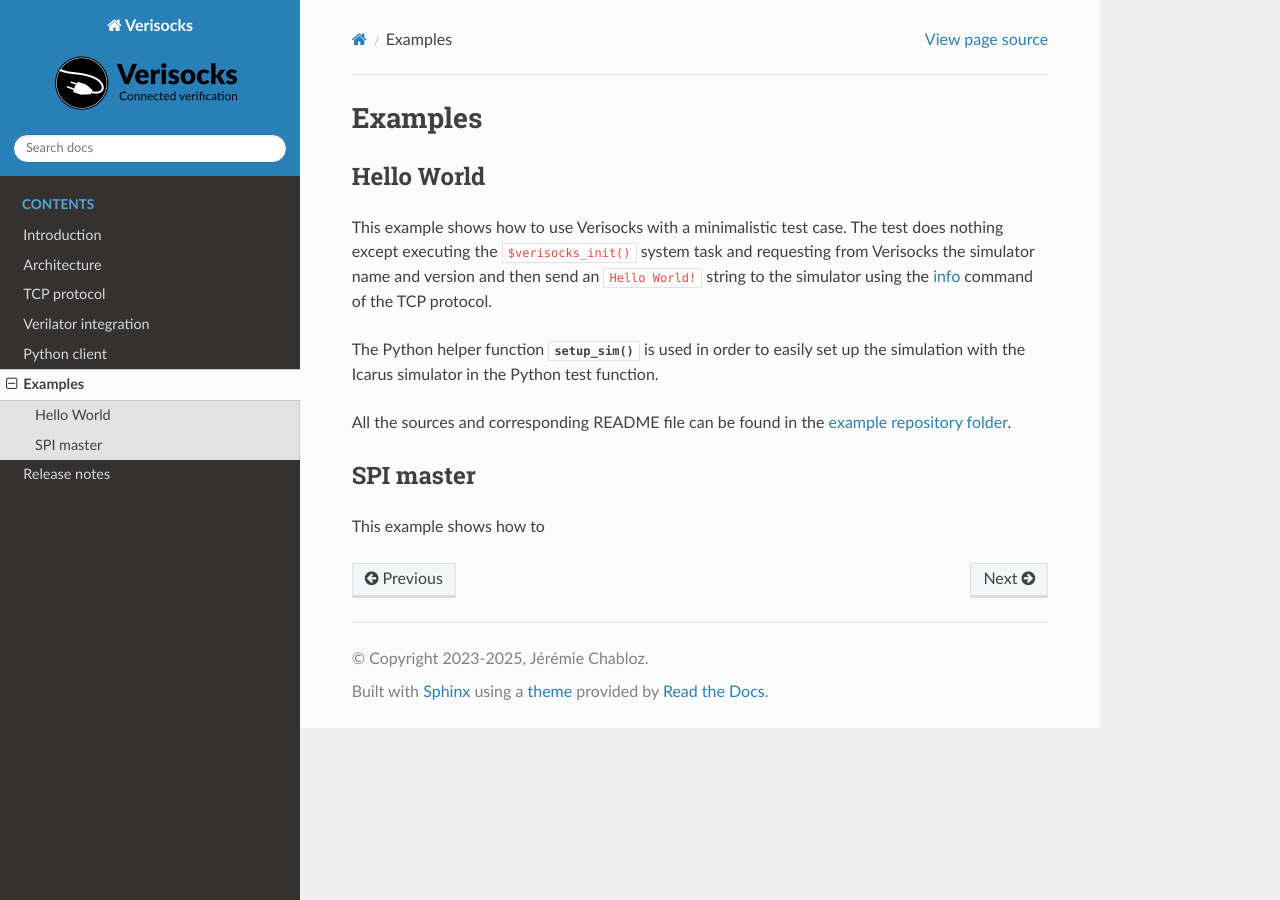
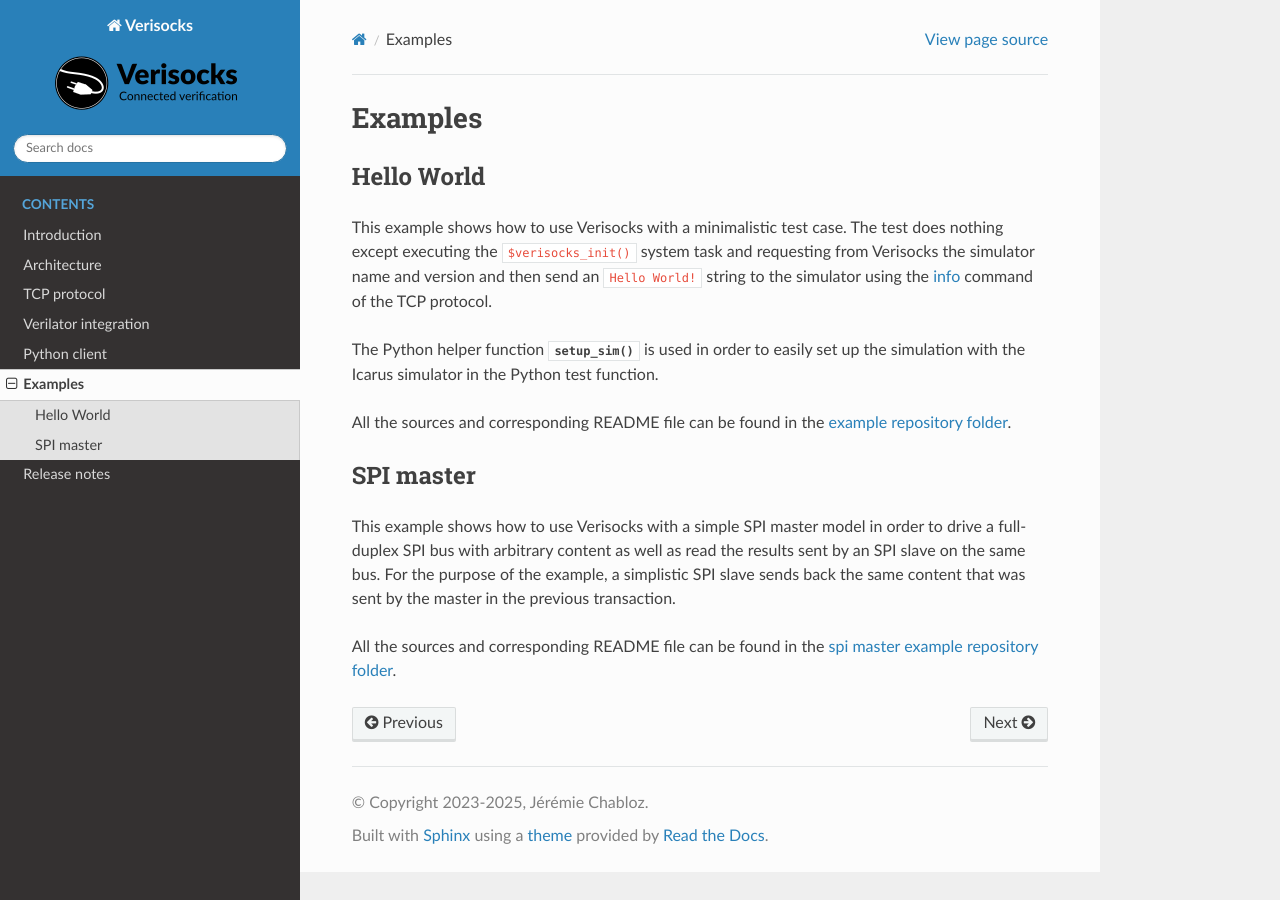
Before and after one commit to jchabloz/verisocks, a Sphinx documentation site: the page built from docs/src/examples.rst, in a window 1280 px wide. Built offline with Sphinx 7.4.7 and the Read the Docs theme 3.1.0, drawn with Linux system fonts in a browser that asks for light colours.

Commit message:
Updated docs

```diff
--- a/docs/src/examples.rst
+++ b/docs/src/examples.rst
@@ -25,9 +25,15 @@
 <https://github.com/jchabloz/verisocks/blob/main/examples/hello_world>`_.
 
 
-
-
 SPI master
 **********
 
-This example shows how to
+This example shows how to use Verisocks with a simple SPI master model in order
+to drive a full-duplex SPI bus with arbitrary content as well as read the
+results sent by an SPI slave on the same bus.  For the purpose of the example,
+a simplistic SPI slave sends back the same content that was sent by the master
+in the previous transaction.
+
+All the sources and corresponding README file can be found in the `spi master
+example repository folder
+<https://github.com/jchabloz/verisocks/blob/main/examples/spi_master>`_.
--- a/docs/src/release_notes.rst
+++ b/docs/src/release_notes.rst
@@ -26,6 +26,9 @@
   generate only part of the target files
 * Added ``log_level`` option to :ref:`CLI wizard script configuration file
   <sec_vsl_wizard>`
+* Fixed ``variables`` as being possibly left out from the :ref:`CLI wizard
+  script configuration file<sec_vsl_wizard>`
+* Verilator extension tested with versions 5.036 and 5.038
 
 1.3.0 - 2025-04-19
 ******************
```
Also changed, not shown: 1 other file.
